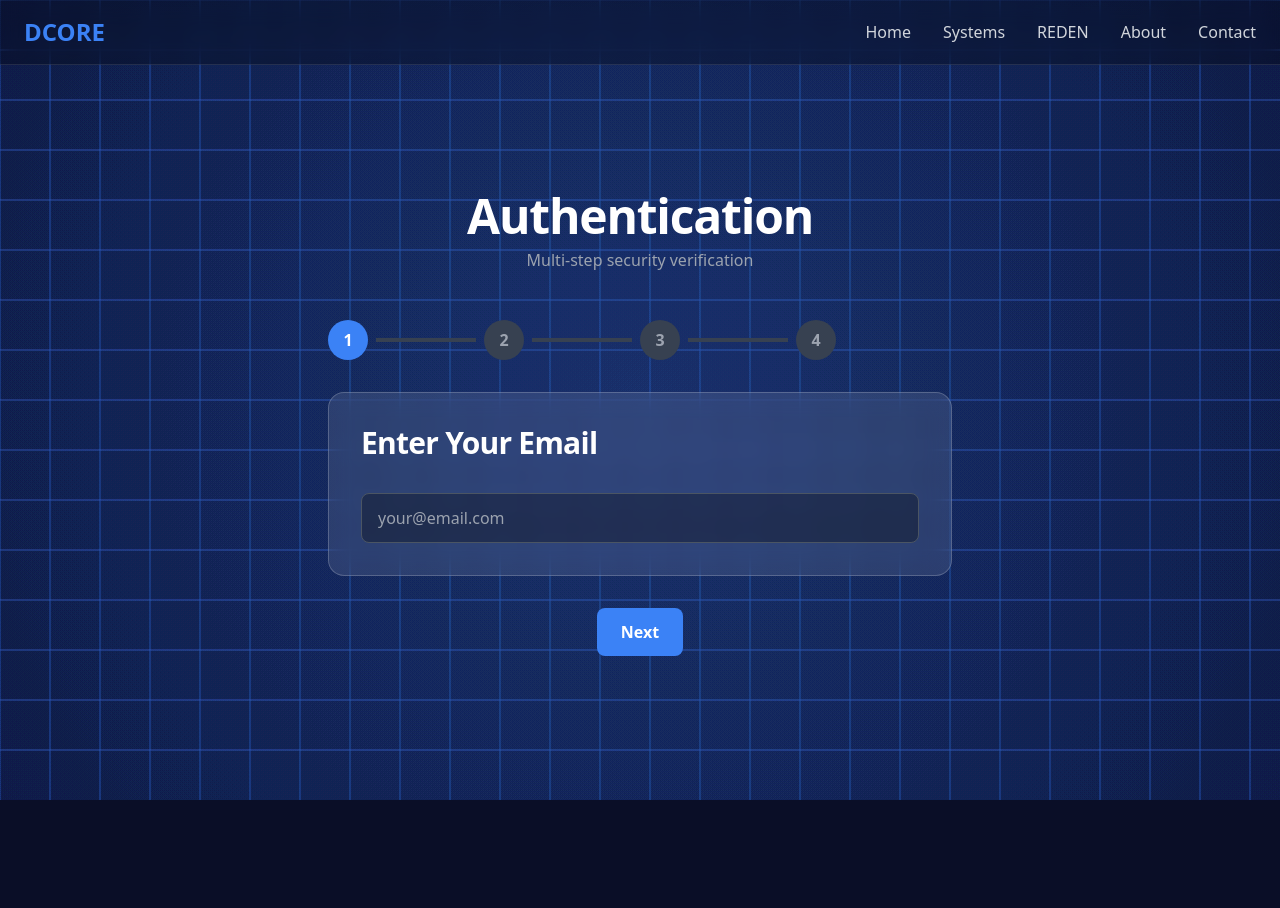
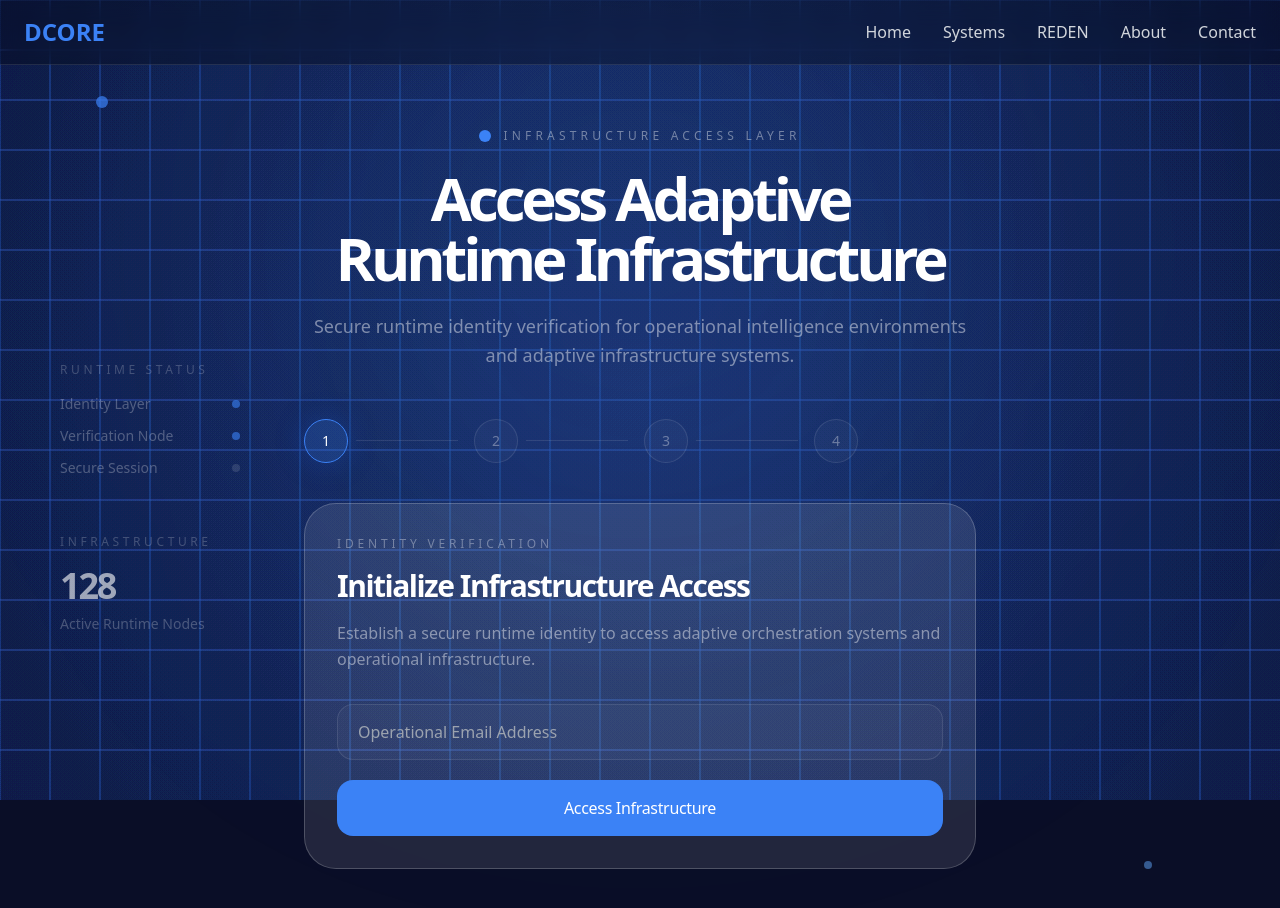
Before and after one commit to davix-tech/Dcore.name.ng, a Next.js app: page /auth in a window 1280 px wide. Shown: the top 908 px of the page. Before the commit the page ends 800 px from the top, so only its background shows below. Built offline with nearby package versions, Linux system fonts and the light colour scheme.

Commit message:
Refactor authentication steps and UI components

```diff
--- a/app/auth/page.tsx
+++ b/app/auth/page.tsx
@@ -4,10 +4,16 @@ import { motion } from 'framer-motion'
 import { useState } from 'react'
 import { GlassCard } from '@/components/ui/glass-card'
 
-const steps = ['Email', 'Verification', 'Password', 'Complete']
+const steps = [
+  'Identity',
+  'Verification',
+  'Security',
+  'Infrastructure',
+]
 
 export default function AuthPage() {
   const [currentStep, setCurrentStep] = useState(0)
+
   const [formData, setFormData] = useState({
     email: '',
     code: '',
@@ -28,134 +34,427 @@ export default function AuthPage() {
   }
 
   return (
-    <div className="relative min-h-screen pt-32 pb-20 flex items-center justify-center">
-      <div className="max-w-2xl mx-auto px-6 relative z-10 w-full">
+    <div className="relative min-h-screen overflow-hidden flex items-center justify-center px-6 py-32">
+      {/* Runtime Grid */}
+      <div className="absolute inset-0 opacity-[0.04] pointer-events-none">
+        <div
+          className="
+            absolute inset-0
+            bg-[linear-gradient(rgba(255,255,255,0.08)_1px,transparent_1px),linear-gradient(90deg,rgba(255,255,255,0.08)_1px,transparent_1px)]
+            bg-[size:72px_72px]
+          "
+        />
+      </div>
+
+      {/* Ambient Glow */}
+      <div className="absolute top-[-10%] left-1/2 -translate-x-1/2 w-[700px] h-[700px] bg-blue-500/10 blur-[160px] rounded-full pointer-events-none" />
+
+      {/* Floating Runtime Orbs */}
+      <div className="absolute top-24 left-24 w-3 h-3 bg-blue-500 rounded-full runtime-pulse opacity-70" />
+      <div className="absolute bottom-32 right-32 w-2 h-2 bg-blue-400 rounded-full runtime-pulse opacity-50" />
+
+      {/* Side Infrastructure Panel */}
+      <div className="hidden xl:flex absolute left-10 top-1/2 -translate-y-1/2 flex-col gap-4 opacity-60">
+        <div className="runtime-panel rounded-3xl p-5 w-[220px]">
+          <div className="text-xs uppercase tracking-[0.3em] text-white/35 mb-4">
+            Runtime Status
+          </div>
+
+          <div className="space-y-3">
+            <div className="flex items-center justify-between">
+              <span className="text-white/45 text-sm">
+                Identity Layer
+              </span>
+
+              <div className="w-2 h-2 rounded-full bg-blue-500 runtime-pulse" />
+            </div>
+
+            <div className="flex items-center justify-between">
+              <span className="text-white/45 text-sm">
+                Verification Node
+              </span>
+
+              <div className="w-2 h-2 rounded-full bg-blue-500 runtime-pulse" />
+            </div>
+
+            <div className="flex items-center justify-between">
+              <span className="text-white/45 text-sm">
+                Secure Session
+              </span>
+
+              <div className="w-2 h-2 rounded-full bg-white/20" />
+            </div>
+          </div>
+        </div>
+
+        <div className="runtime-panel rounded-3xl p-5 w-[220px]">
+          <div className="text-xs uppercase tracking-[0.3em] text-white/35 mb-4">
+            Infrastructure
+          </div>
+
+          <div className="text-4xl font-semibold tracking-[-0.06em]">
+            128
+          </div>
+
+          <div className="text-sm text-white/40 mt-2">
+            Active Runtime Nodes
+          </div>
+        </div>
+      </div>
+
+      {/* Main Auth Interface */}
+      <div className="relative z-10 w-full max-w-2xl">
+        {/* Hero */}
         <motion.div
-          initial={{ opacity: 0, y: 20 }}
+          initial={{ opacity: 0, y: 24 }}
           animate={{ opacity: 1, y: 0 }}
-          className="mb-12"
+          transition={{ duration: 0.7 }}
+          className="mb-12 text-center"
         >
-          <h1 className="heading-2 text-center mb-2">Authentication</h1>
-          <p className="text-gray-400 text-center">Multi-step security verification</p>
+          <div className="flex items-center justify-center gap-3 mb-6">
+            <div className="w-3 h-3 rounded-full bg-blue-500 runtime-pulse" />
+
+            <span className="text-xs tracking-[0.35em] uppercase text-white/40">
+              Infrastructure Access Layer
+            </span>
+          </div>
+
+          <h1 className="text-5xl md:text-6xl font-semibold tracking-[-0.07em] leading-none mb-6">
+            Access Adaptive
+            <br />
+            Runtime Infrastructure
+          </h1>
+
+          <p className="text-white/45 text-lg max-w-2xl mx-auto leading-relaxed">
+            Secure runtime identity verification for operational intelligence
+            environments and adaptive infrastructure systems.
+          </p>
         </motion.div>
 
-        {/* Progress Steps */}
-        <div className="flex justify-between mb-8">
+        {/* Runtime Sequence */}
+        <div className="flex justify-between items-center mb-10 gap-2">
           {steps.map((step, i) => (
+            <div key={i} className="flex-1 flex items-center">
               <motion.div
-              key={i}
-              className="flex-1 flex items-center"
                 initial={{ opacity: 0 }}
                 animate={{ opacity: 1 }}
-              transition={{ delay: i * 0.1 }}
-            >
-              <div
-                className={`w-10 h-10 rounded-full flex items-center justify-center font-semibold transition-all ${
+                transition={{ delay: i * 0.08 }}
+                className={`
+                  relative w-11 h-11 rounded-full
+                  flex items-center justify-center
+                  text-sm font-medium
+                  border transition-all duration-500
+
+                  ${
                     i <= currentStep
-                    ? 'bg-dcore-blue text-white'
-                    : 'bg-gray-700 text-gray-400'
-                }`}
+                      ? 'bg-blue-500/20 border-blue-500 text-white shadow-[0_0_30px_rgba(37,99,235,0.25)]'
+                      : 'bg-white/[0.03] border-white/10 text-white/35'
+                  }
+                `}
               >
                 {i + 1}
+              </motion.div>
+
+              {i < steps.length - 1 && (
+                <div className="flex-1 h-[1px] mx-2 bg-white/10 relative overflow-hidden">
+                  <motion.div
+                    initial={{ width: 0 }}
+                    animate={{
+                      width: i < currentStep ? '100%' : '0%',
+                    }}
+                    transition={{ duration: 0.5 }}
+                    className="absolute left-0 top-0 h-full bg-blue-500"
+                  />
                 </div>
-              {i < steps.length - 1 && (
-                <div
-                  className={`flex-1 h-1 mx-2 transition-all ${
-                    i < currentStep ? 'bg-dcore-blue' : 'bg-gray-700'
-                  }`}
-                />
               )}
-            </motion.div>
+            </div>
           ))}
         </div>
 
-        {/* Form Content */}
+        {/* Auth Card */}
         <motion.div
           key={currentStep}
-          initial={{ opacity: 0, x: 20 }}
-          animate={{ opacity: 1, x: 0 }}
-          exit={{ opacity: 0, x: -20 }}
-          className="mb-8"
+          initial={{
+            opacity: 0,
+            y: 20,
+            filter: 'blur(10px)',
+          }}
+          animate={{
+            opacity: 1,
+            y: 0,
+            filter: 'blur(0px)',
+          }}
+          transition={{
+            duration: 0.6,
+            ease: [0.22, 1, 0.36, 1],
+          }}
         >
-          <GlassCard>
+          <GlassCard className="runtime-glow rounded-[32px] p-8 md:p-10">
+            {/* Identity */}
             {currentStep === 0 && (
-              <div className="space-y-4">
-                <h3 className="heading-3 mb-4">Enter Your Email</h3>
+              <div>
+                <div className="mb-8">
+                  <div className="text-xs uppercase tracking-[0.32em] text-white/35 mb-4">
+                    Identity Verification
+                  </div>
+
+                  <h2 className="text-3xl font-semibold tracking-[-0.05em] mb-4">
+                    Initialize Infrastructure Access
+                  </h2>
+
+                  <p className="text-white/45 leading-relaxed">
+                    Establish a secure runtime identity to access adaptive
+                    orchestration systems and operational infrastructure.
+                  </p>
+                </div>
+
+                <div className="space-y-5">
                   <input
                     type="email"
+                    placeholder="Operational Email Address"
                     value={formData.email}
-                  onChange={(e) => setFormData({ ...formData, email: e.target.value })}
-                  className="w-full bg-black/30 border border-gray-600 rounded-lg px-4 py-3 text-white focus:outline-none focus:border-dcore-blue"
-                  placeholder="your@email.com"
+                    onChange={(e) =>
+                      setFormData({
+                        ...formData,
+                        email: e.target.value,
+                      })
+                    }
+                    className="
+                      w-full h-14 rounded-2xl
+                      bg-white/[0.03]
+                      border border-white/10
+                      px-5
+                      text-white
+                      outline-none
+                      transition-all
+                      focus:border-blue-500
+                      focus:bg-blue-500/[0.04]
+                    "
                   />
+
+                  <button
+                    onClick={handleNext}
+                    className="
+                      w-full h-14 rounded-2xl
+                      bg-blue-500
+                      text-white
+                      font-medium
+                      tracking-[-0.02em]
+                      transition-all duration-300
+                      hover:shadow-[0_0_40px_rgba(37,99,235,0.35)]
+                    "
+                  >
+                    Access Infrastructure
+                  </button>
+                </div>
               </div>
             )}
 
+            {/* Verification */}
             {currentStep === 1 && (
-              <div className="space-y-4">
-                <h3 className="heading-3 mb-4">Verify Email</h3>
-                <p className="text-gray-400 mb-4">Enter the 6-digit code sent to {formData.email}</p>
+              <div>
+                <div className="mb-8">
+                  <div className="text-xs uppercase tracking-[0.32em] text-white/35 mb-4">
+                    Verification Runtime
+                  </div>
+
+                  <h2 className="text-3xl font-semibold tracking-[-0.05em] mb-4">
+                    Confirm Runtime Identity
+                  </h2>
+
+                  <p className="text-white/45 leading-relaxed">
+                    A secure verification sequence has been transmitted to:
+                  </p>
+
+                  <div className="mt-4 text-blue-400">
+                    {formData.email}
+                  </div>
+                </div>
+
+                <div className="space-y-5">
                   <input
                     type="text"
+                    maxLength={6}
+                    placeholder="000000"
                     value={formData.code}
-                  onChange={(e) => setFormData({ ...formData, code: e.target.value })}
-                  className="w-full bg-black/30 border border-gray-600 rounded-lg px-4 py-3 text-white focus:outline-none focus:border-dcore-blue text-center tracking-widest"
-                  placeholder="000000"
-                  maxLength={6}
+                    onChange={(e) =>
+                      setFormData({
+                        ...formData,
+                        code: e.target.value,
+                      })
+                    }
+                    className="
+                      w-full h-16 rounded-2xl
+                      bg-white/[0.03]
+                      border border-white/10
+                      px-5
+                      text-center
+                      text-2xl
+                      tracking-[0.5em]
+                      text-white
+                      outline-none
+                      transition-all
+                      focus:border-blue-500
+                      focus:bg-blue-500/[0.04]
+                    "
                   />
+
+                  <div className="flex gap-4">
+                    <button
+                      onClick={handleBack}
+                      className="
+                        flex-1 h-14 rounded-2xl
+                        border border-white/10
+                        bg-white/[0.03]
+                        text-white/70
+                      "
+                    >
+                      Previous Layer
+                    </button>
+
+                    <button
+                      onClick={handleNext}
+                      className="
+                        flex-1 h-14 rounded-2xl
+                        bg-blue-500
+                        text-white
+                        font-medium
+                      "
+                    >
+                      Validate Runtime
+                    </button>
+                  </div>
+                </div>
               </div>
             )}
 
+            {/* Security */}
             {currentStep === 2 && (
-              <div className="space-y-4">
-                <h3 className="heading-3 mb-4">Create Password</h3>
+              <div>
+                <div className="mb-8">
+                  <div className="text-xs uppercase tracking-[0.32em] text-white/35 mb-4">
+                    Security Infrastructure
+                  </div>
+
+                  <h2 className="text-3xl font-semibold tracking-[-0.05em] mb-4">
+                    Configure Secure Access
+                  </h2>
+
+                  <p className="text-white/45 leading-relaxed">
+                    Establish operational security credentials for runtime access.
+                  </p>
+                </div>
+
+                <div className="space-y-5">
                   <input
                     type="password"
+                    placeholder="Secure Runtime Password"
                     value={formData.password}
-                  onChange={(e) => setFormData({ ...formData, password: e.target.value })}
-                  className="w-full bg-black/30 border border-gray-600 rounded-lg px-4 py-3 text-white focus:outline-none focus:border-dcore-blue mb-3"
-                  placeholder="Password"
+                    onChange={(e) =>
+                      setFormData({
+                        ...formData,
+                        password: e.target.value,
+                      })
+                    }
+                    className="
+                      w-full h-14 rounded-2xl
+                      bg-white/[0.03]
+                      border border-white/10
+                      px-5
+                      text-white
+                      outline-none
+                      transition-all
+                      focus:border-blue-500
+                    "
                   />
+
                   <input
                     type="password"
+                    placeholder="Confirm Security Credential"
                     value={formData.confirmPassword}
-                  onChange={(e) => setFormData({ ...formData, confirmPassword: e.target.value })}
-                  className="w-full bg-black/30 border border-gray-600 rounded-lg px-4 py-3 text-white focus:outline-none focus:border-dcore-blue"
-                  placeholder="Confirm Password"
+                    onChange={(e) =>
+                      setFormData({
+                        ...formData,
+                        confirmPassword: e.target.value,
+                      })
+                    }
+                    className="
+                      w-full h-14 rounded-2xl
+                      bg-white/[0.03]
+                      border border-white/10
+                      px-5
+                      text-white
+                      outline-none
+                      transition-all
+                      focus:border-blue-500
+                    "
                   />
+
+                  <div className="flex gap-4">
+                    <button
+                      onClick={handleBack}
+                      className="
+                        flex-1 h-14 rounded-2xl
+                        border border-white/10
+                        bg-white/[0.03]
+                        text-white/70
+                      "
+                    >
+                      Previous Layer
+                    </button>
+
+                    <button
+                      onClick={handleNext}
+                      className="
+                        flex-1 h-14 rounded-2xl
+                        bg-blue-500
+                        text-white
+                        font-medium
+                      "
+                    >
+                      Initialize Session
+                    </button>
+                  </div>
+                </div>
               </div>
             )}
 
+            {/* Complete */}
             {currentStep === 3 && (
-              <div className="text-center space-y-4">
-                <div className="w-16 h-16 bg-green-500/20 border border-green-500 rounded-full flex items-center justify-center mx-auto mb-4">
-                  <span className="text-3xl">✓</span>
+              <div className="text-center py-6">
+                <div className="w-24 h-24 rounded-full border border-blue-500/30 bg-blue-500/10 flex items-center justify-center mx-auto mb-8 runtime-pulse">
+                  <div className="w-4 h-4 rounded-full bg-blue-500" />
                 </div>
-                <h3 className="heading-3">Authentication Complete!</h3>
-                <p className="text-gray-400">Your account has been successfully created</p>
+
+                <div className="text-xs uppercase tracking-[0.35em] text-blue-400 mb-4">
+                  Infrastructure Linked
+                </div>
+
+                <h2 className="text-4xl font-semibold tracking-[-0.06em] mb-6">
+                  Runtime Access Authorized
+                </h2>
+
+                <p className="text-white/45 leading-relaxed max-w-xl mx-auto mb-10">
+                  Operational identity verification completed successfully.
+                  Adaptive infrastructure session initialized across DCORE systems.
+                </p>
+
+                <button
+                  className="
+                    h-14 px-8 rounded-2xl
+                    bg-blue-500
+                    text-white
+                    font-medium
+                    hover:shadow-[0_0_40px_rgba(37,99,235,0.35)]
+                    transition-all
+                  "
+                >
+                  Enter Infrastructure
+                </button>
               </div>
             )}
           </GlassCard>
         </motion.div>
-
-        {/* Navigation Buttons */}
-        <div className="flex gap-4 justify-center">
-          {currentStep > 0 && (
-            <button onClick={handleBack} className="btn-secondary">
-              Back
-            </button>
-          )}
-          {currentStep < steps.length - 1 && (
-            <button onClick={handleNext} className="btn-primary">
-              Next
-            </button>
-          )}
-          {currentStep === steps.length - 1 && (
-            <button onClick={() => setCurrentStep(0)} className="btn-primary">
-              Start Over
-            </button>
-          )}
-        </div>
       </div>
     </div>
   )
```
Lines whose indentation alone changed are shown as unchanged.
